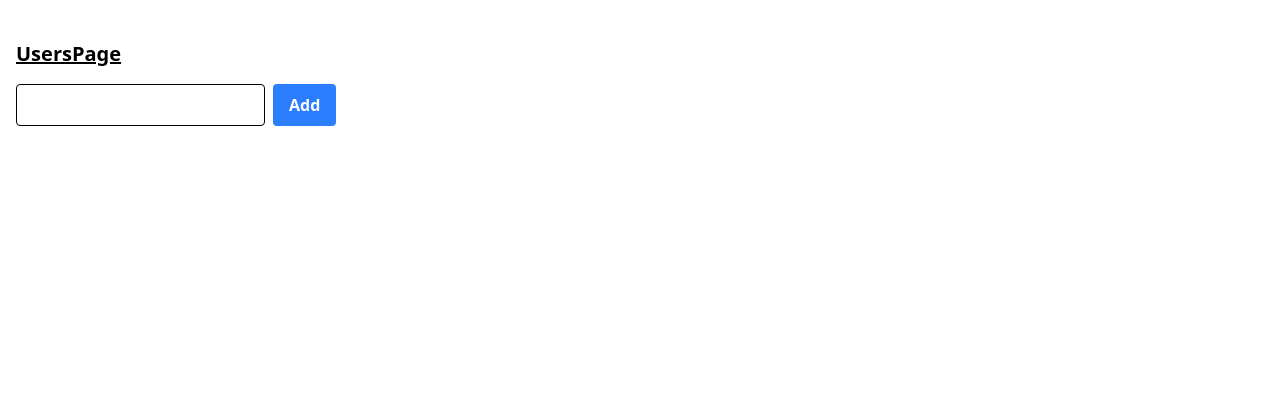
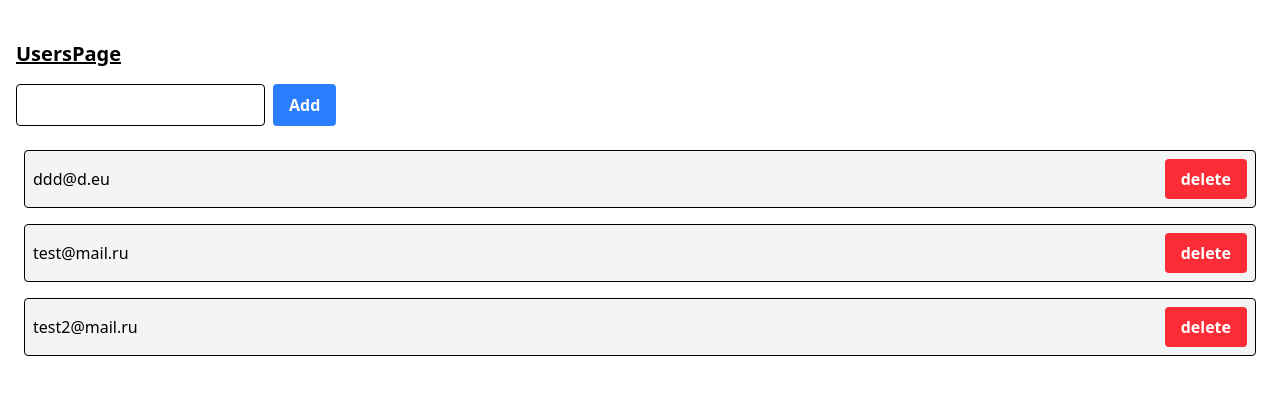
Before and after one commit to Niakrist/todo-react-19, a React (Vite) app: page / in a window 1280 px wide. Shown: the top 394 px of the page. Built offline with nearby package versions, Linux system fonts and the light colour scheme; data requests are answered from the project's data file.

Commit message:
feat: emplement api

```diff
--- a/db.json
+++ b/db.json
@@ -1,4 +1,17 @@
 {
   "tasks": [],
-  "users": []
+  "users": [
+    {
+      "id": "9b618910-7203-43d1-a417-3bd75ee2ee0d",
+      "email": "ddd@d.eu"
+    },
+    {
+      "id": "c5d160ec-8fb6-4386-b4f8-d4b6b81ca7e8",
+      "email": "test@mail.ru"
+    },
+    {
+      "id": "b2ac5886-62c6-462e-a958-7b70fddada3d",
+      "email": "test2@mail.ru"
+    }
+  ]
 }
--- a/src/feature/users/ui/UserForm/UserForm.tsx
+++ b/src/feature/users/ui/UserForm/UserForm.tsx
@@ -1,9 +1,23 @@
-import React from 'react'
+import { useState } from 'react'
+import { createUser } from '../../../../shared/api/api'
 
-export const UserForm = () => {
+export const UserForm = ({ refetchUsers }: { refetchUsers: () => void }) => {
+  const [email, setEmail] = useState('')
+  const handleSubmit = async (e: React.FormEvent<HTMLFormElement>) => {
+    e.preventDefault()
+    await createUser({ email, id: crypto.randomUUID() })
+    refetchUsers()
+    setEmail('')
+  }
+
   return (
-    <form className='flex gap-2'>
-      <input className='border p-2 rounded' type='email' required />
+    <form onSubmit={handleSubmit} className='flex gap-2'>
+      <input
+        onChange={e => setEmail(e.target.value)}
+        className='border p-2 rounded'
+        type='email'
+        required
+      />
       <button
         className='bg-blue-500 hover:bg-blue-700 text-white font-bold py-2 px-4 rounded'
         type='submit'
--- a/src/feature/users/ui/UserList/UserCard.tsx
+++ b/src/feature/users/ui/UserList/UserCard.tsx
@@ -6,10 +6,7 @@ type IUserCardProps = {
 
 export const UserCard = ({ user }: IUserCardProps) => {
   return (
-    <li
-      className='flex justify-between items-center border p-2 m-2 rounded bg-gray-100'
-      key={user.id}
-    >
+    <li className='flex justify-between items-center border p-2 m-2 rounded bg-gray-100'>
       {user.email}
 
       <button
--- a/src/feature/users/ui/UserList/UserList.tsx
+++ b/src/feature/users/ui/UserList/UserList.tsx
@@ -1,11 +1,18 @@
+import { use } from 'react'
 import type { UserType } from '../../model'
 import { UserCard } from './UserCard'
 
 type IUserListProps = {
-  users: UserType[]
+  usersPromise: Promise<UserType[]>
 }
 
-export const UserList = ({ users }: IUserListProps) => {
+export const UserList = ({ usersPromise }: IUserListProps) => {
+  // хук use прямо в рендере превращает наш Promise в users
+  // use выбрасывает ошибку с Promise если возвращаются не users, а пустой [] или ошибка
+  const users = use(usersPromise)
+
+  console.log('users: ', users)
+
   return (
     <ul className='flex flex-col'>
       {users.map(user => (
--- a/src/pages/users/UsersPage.tsx
+++ b/src/pages/users/UsersPage.tsx
@@ -1,28 +1,28 @@
-import { useEffect, useState } from 'react'
-import { UserForm, UserList, type UserType } from '../../feature'
+import { Suspense, useState } from 'react'
+import { UserForm, UserList } from '../../feature'
+import { fetchUsers } from '../../shared/api/api'
+
+// Render-as-You-Fetch (Suspense-совместимый)
+// Из минусов данные будут запрашиваться, даже если компонент не отрисовался
+const defaultUsersPromise = fetchUsers()
 
 export const UsersPage = () => {
-  const [users, setUsers] = useState<UserType[]>([])
-  const [email, setEmail] = useState<string>('')
+  // Решает проблему, что данные будут запрашиваться, даже если компонент не отрисовался
+  //  const [usersPromise, setUsersPromise] = useState(() => fetchUsers() )
+  const [usersPromise, setUsersPromise] = useState(defaultUsersPromise)
 
-  useEffect(() => {}, [])
-
-  const handleSubmit = (e: React.FormEvent<HTMLFormElement>) => {
-    e.preventDefault()
-    if (!email) return
-    setUsers([...users, { id: crypto.randomUUID(), email: email }])
-    setEmail('')
-  }
-
-  const handleDelete = (userId: string) => {
-    setUsers(prevUsers => prevUsers.filter(user => user.id !== userId))
+  const refetchUsers = () => {
+    setUsersPromise(fetchUsers())
   }
 
   return (
     <main className='container mx-auto p-4 pt-10 flex flex-col gap-4'>
       <h1 className='text-xl font-bold underline'>UsersPage</h1>
-      <UserForm />
-      <UserList users={users} />
+      <UserForm refetchUsers={refetchUsers} />
+      {/* В том месте где используется use надо обернуть в Suspense */}
+      <Suspense fallback={<div>divdivdivdiv</div>}>
+        <UserList usersPromise={usersPromise} />
+      </Suspense>
     </main>
   )
 }
--- a/src/app/shared/api/api.ts
+++ b/src/shared/api/api.ts
@@ -1,4 +1,4 @@
-import type { UserType } from '../../../feature'
+import type { UserType } from '../../feature'
 
 export const fetchUsers = async (): Promise<UserType[]> => {
   try {
@@ -7,7 +7,7 @@ export const fetchUsers = async (): Promise<UserType[]> => {
       throw new Error(`HTTP error! status: ${response.status}`)
     }
     const data: UserType[] = await response.json()
-    return data
+    return data // [{ id: '1', email: '1@email.ru' }]
   } catch (error) {
     console.error('Failed to fetch users:', error)
     return []
```
Also changed, not shown: src/shared/api/index.ts (added), src/shared/index.ts (added).
